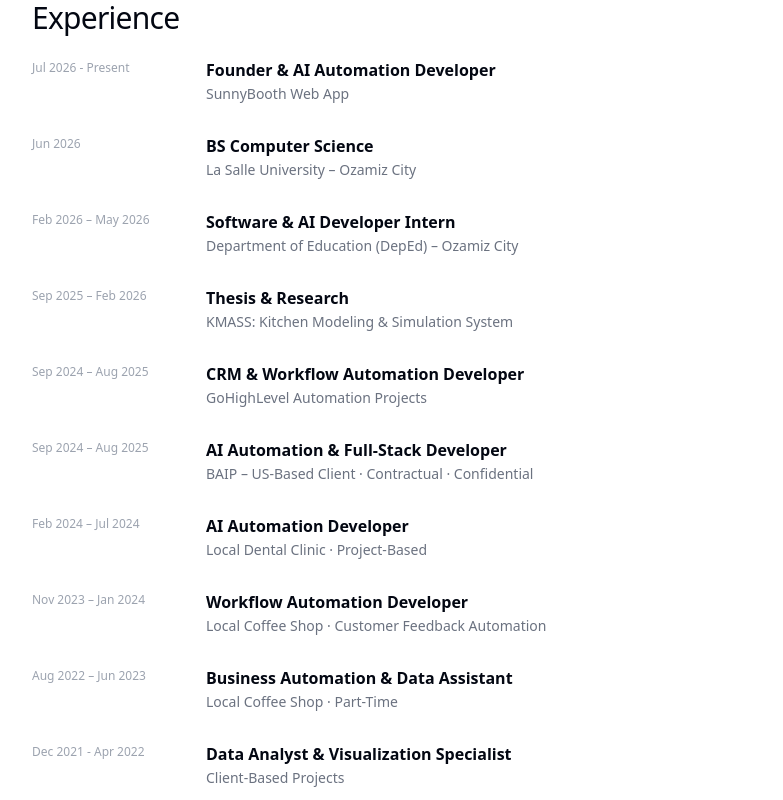
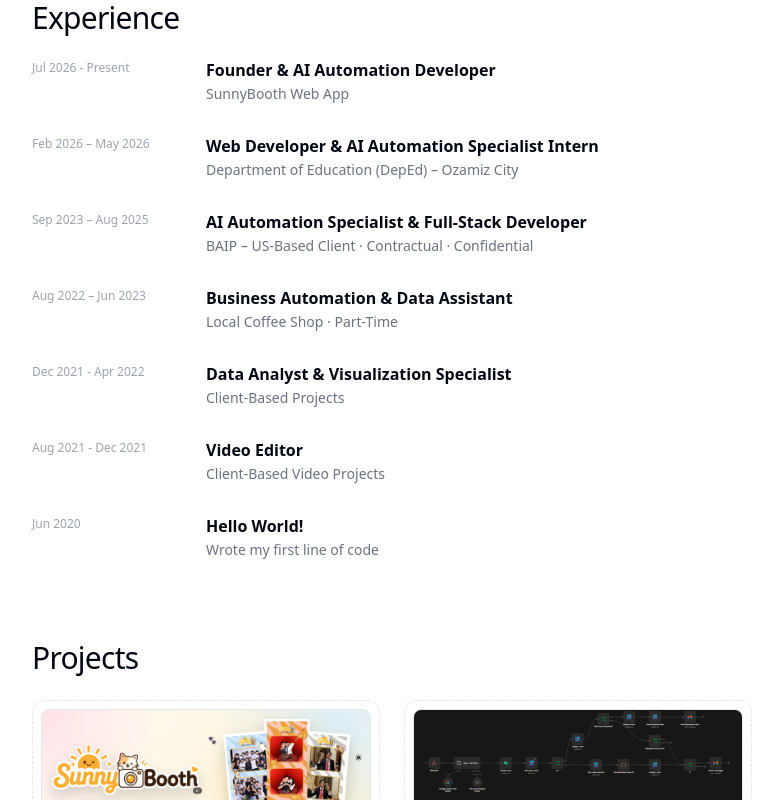
Before and after one commit to nicho-boi/portfolio-alicando, a Next.js app: page / in a window 1280 px wide. Shown: the part 1260-2060 px from the top of the page, without its empty margins (248-1031 px from the left). Built offline with nearby package versions, Linux system fonts and the light colour scheme.

Commit message:
Update homepage information

```diff
--- a/pages/index.js
+++ b/pages/index.js
@@ -47,13 +47,8 @@ export default function Home() {
 
   const experiences = [
     { dates: 'Jul 2026 - Present', title: 'Founder & AI Automation Developer', company: 'SunnyBooth Web App' },
-    { dates: 'Jun 2026', title: 'BS Computer Science', company: 'La Salle University – Ozamiz City' },
-    { dates: 'Feb 2026 – May 2026', title: 'Software & AI Developer Intern', company: 'Department of Education (DepEd) – Ozamiz City' },
-    { dates: 'Sep 2025 – Feb 2026', title: 'Thesis & Research', company: 'KMASS: Kitchen Modeling & Simulation System' },
-    { dates: 'Sep 2024 – Aug 2025', title: 'CRM & Workflow Automation Developer', company: 'GoHighLevel Automation Projects' },
-    { dates: 'Sep 2024 – Aug 2025', title: 'AI Automation & Full-Stack Developer', company: 'BAIP – US-Based Client · Contractual · Confidential' },
-    { dates: 'Feb 2024 – Jul 2024', title: 'AI Automation Developer', company: 'Local Dental Clinic · Project-Based' },
-    { dates: 'Nov 2023 – Jan 2024', title: 'Workflow Automation Developer', company: 'Local Coffee Shop · Customer Feedback Automation' },
+    { dates: 'Feb 2026 – May 2026', title: 'Web Developer & AI Automation Specialist Intern', company: 'Department of Education (DepEd) – Ozamiz City' },
+    { dates: 'Sep 2023 – Aug 2025', title: 'AI Automation Specialist & Full-Stack Developer', company: 'BAIP – US-Based Client · Contractual · Confidential' },
     { dates: 'Aug 2022 – Jun 2023', title: 'Business Automation & Data Assistant', company: 'Local Coffee Shop · Part-Time' },
     { dates: 'Dec 2021 - Apr 2022', title: 'Data Analyst & Visualization Specialist', company: 'Client-Based Projects' },
     { dates: 'Aug 2021 - Dec 2021', title: 'Video Editor', company: 'Client-Based Video Projects' },
```
